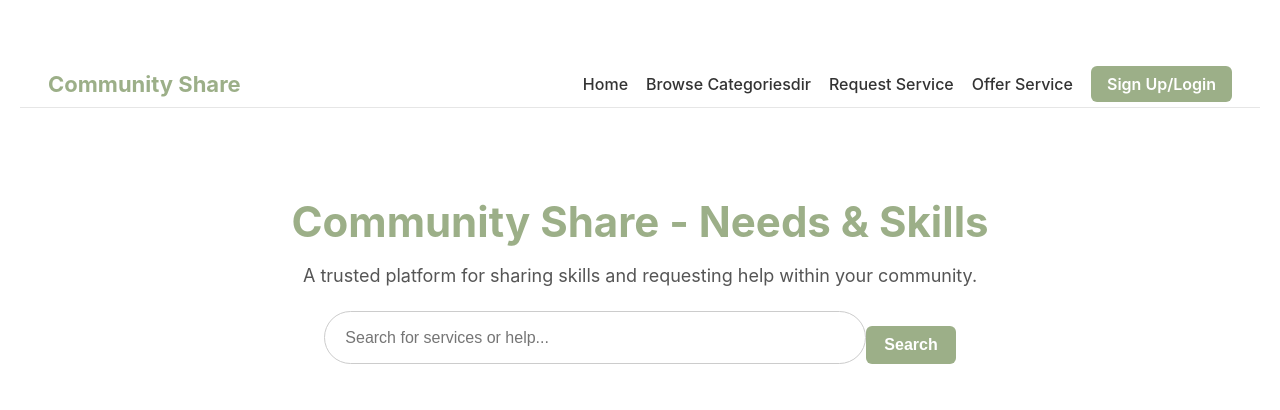
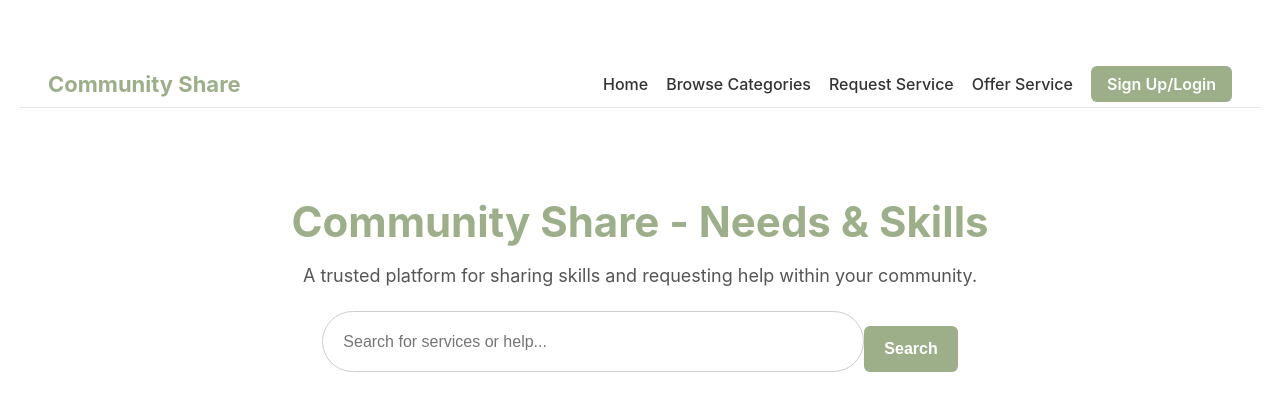
Before and after one commit to JasonGM01/comm-share, a React (Create React App) app in the folder client/: page / in a window 1280 px wide. Shown: the top 410 px of the page. Built offline with nearby package versions, Linux system fonts and the light colour scheme; no server answers.

Commit message:
homepage layout updates

```diff
--- a/client/src/App.css
+++ b/client/src/App.css
@@ -91,7 +91,7 @@ button {
 }
 
 .search-button {
-  padding: 10px 18px;
+  padding: 14px 20px;
   border: none;
   border-radius: 6px;
   background-color: #9caf88;
--- a/client/src/components/NavBarComponents.js
+++ b/client/src/components/NavBarComponents.js
@@ -8,7 +8,7 @@ function Navbar() {
 
       <div className="nav-right">
         <a href="/" className="nav-link">Home</a>
-        <a href="/categories" className="nav-link">Browse Categoriesdir
+        <a href="/categories" className="nav-link">Browse Categories
         </a>
         <a href="/request" className="nav-link">Request Service</a>
         <a href="/offer" className="nav-link">Offer Service</a>
```
